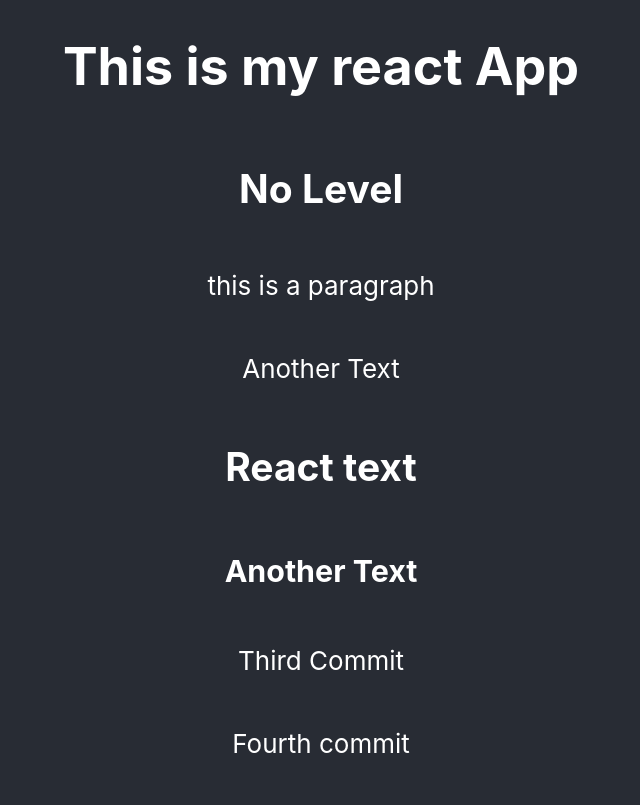
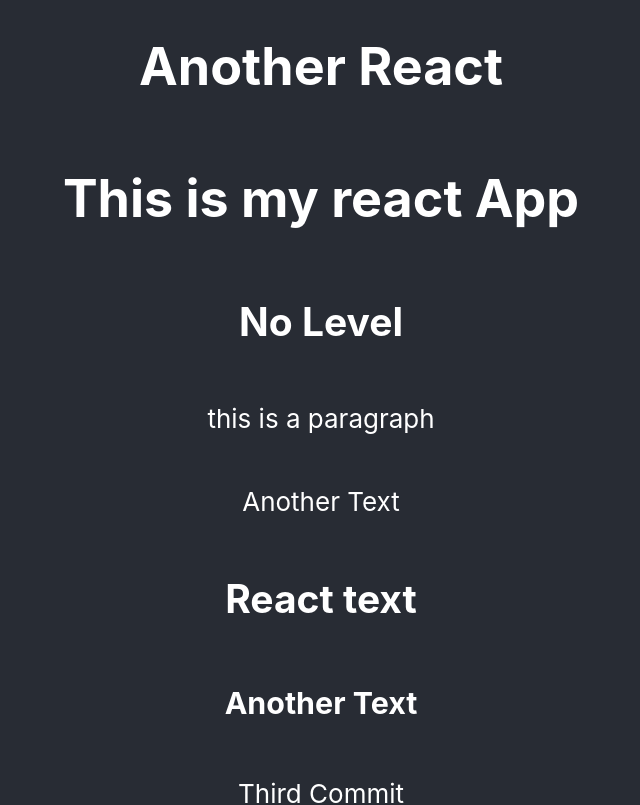
Before and after one commit to adebemaro/react-company-portfolio, a React (Create React App) app: page / in a window 1280 px wide. Shown: the top 805 px of the page, without its empty margins (319-959 px from the left). Built offline with nearby package versions, Linux system fonts and the light colour scheme.

Commit message:
head commit

```diff
--- a/src/App.js
+++ b/src/App.js
@@ -5,6 +5,7 @@ function App() {
   return (
     <div className="App">
       <header className="App-header">
+        <h1>Another React</h1>
         <h1>This is my react App</h1>
         <h2> No Level</h2>
         <p>this is a paragraph</p>
```
